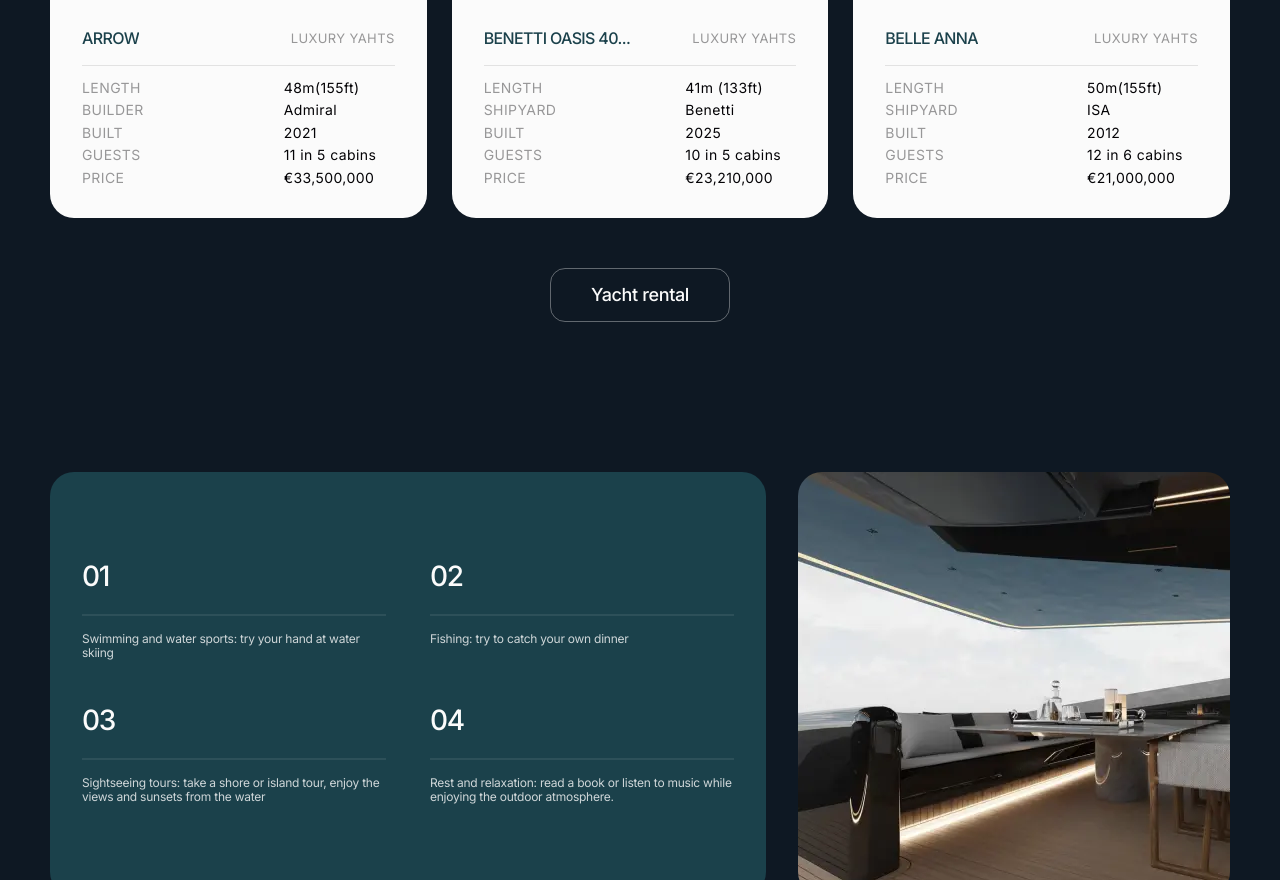
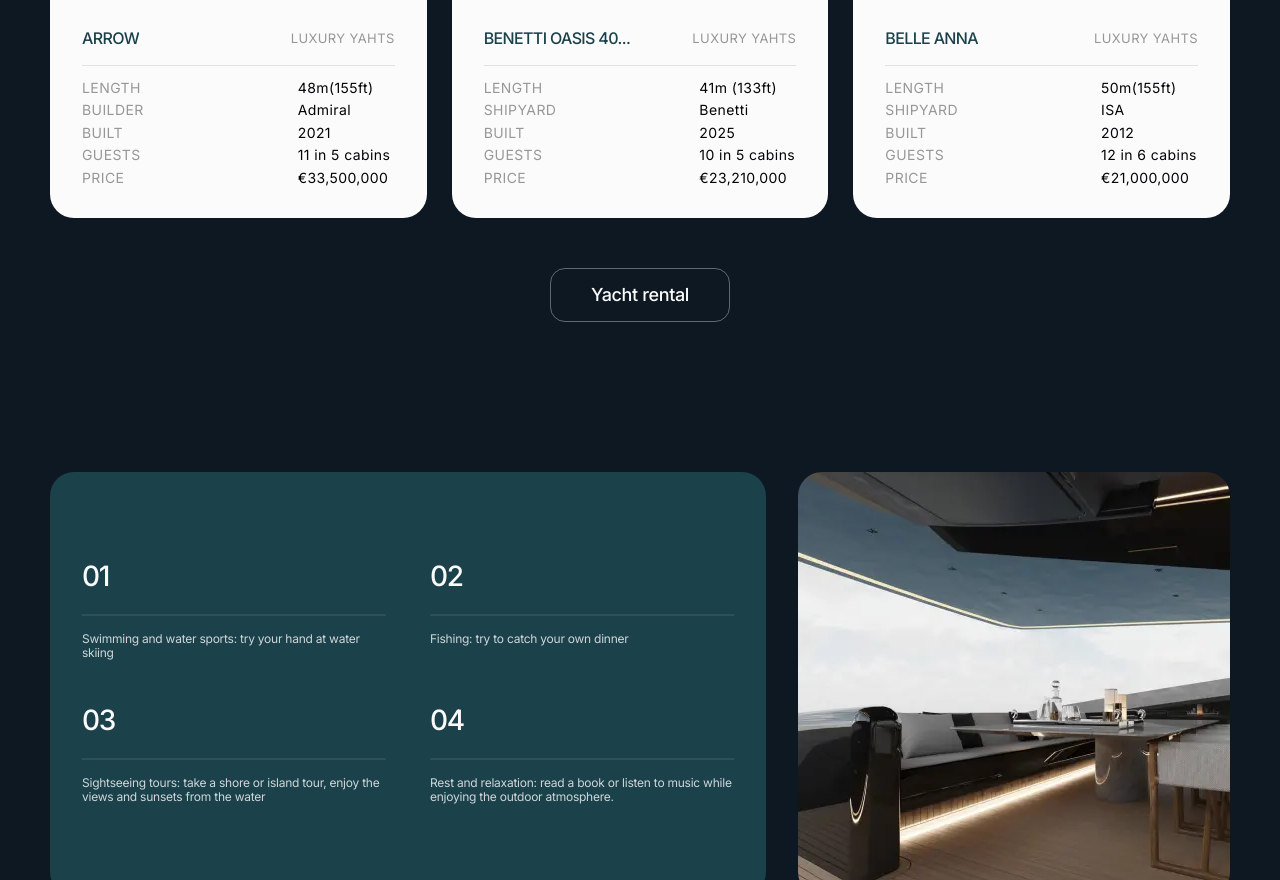
Before and after one commit to smelik81/dev-legassy, a website built with Vite: page src/index.html in a window 1280 px wide. Shown: the part 2229-3109 px from the top of the page. Built offline with nearby package versions, Linux system fonts and the light colour scheme.

Commit message:
update #3 out-yachts.css

```diff
--- a/src/css/our-yachts.css
+++ b/src/css/our-yachts.css
@@ -97,7 +97,7 @@
 
 .yacht-info-item {
   display: flex;
-  /* justify-content: space-between; */
+  justify-content: space-between;
   /* align-items: center; */
 }
 
@@ -113,7 +113,7 @@
   text-transform: uppercase;
   color: #040306;
   opacity: 0.4;
-  width: 64.5%;
+  width: 72px;
 }
 
 .yacht-value {
@@ -122,6 +122,7 @@
   line-height: 1.18;
   letter-spacing: 0.03em;
   color: #040306;
+  width: 97px;
 }
 
 .our-yachts-btn-wrapper {
```
